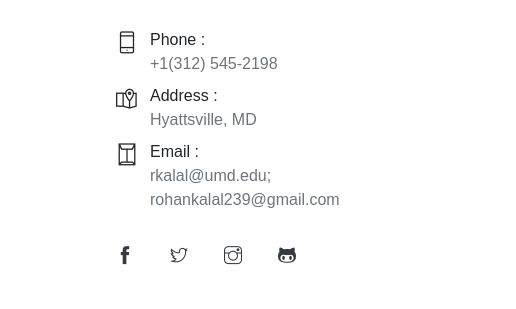
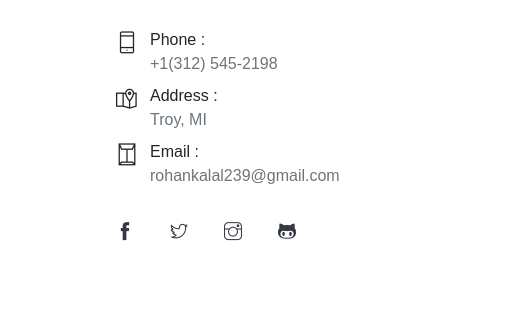
Before and after one commit to rohankalal93/rohankalal.github.io, a website: page index.html in a window 1280 px wide. Shown: the part 6531-6840 px from the top of the page, 764-1280 px from the left. Drawn offline with Linux system fonts and the light colour scheme.

Commit message:
Update index.html

```diff
--- a/index.html
+++ b/index.html
@@ -438,7 +438,7 @@
                                 <i class="ti-map-alt icon-md"></i>
                             </div>
                             <div class="col-10">
-                                <h6 class="d-inline">Address :<br> <span class="text-muted">Hyattsville, MD</span></h6>
+                                <h6 class="d-inline">Address :<br> <span class="text-muted">Troy, MI</span></h6>
                             </div>
                         </div>
                         <div class="row mb-2">
@@ -446,7 +446,7 @@
                                 <i class="ti-envelope icon-md"></i>
                             </div>
                             <div class="col-10">
-                                <h6 class="d-inline">Email :<br> <span class="text-muted">rkalal@umd.edu; rohankalal239@gmail.com</span></h6>
+                                <h6 class="d-inline">Email :<br> <span class="text-muted">rohankalal239@gmail.com</span></h6>
                             </div>
                         </div>
                         <ul class="social-icons pt-4">
```
